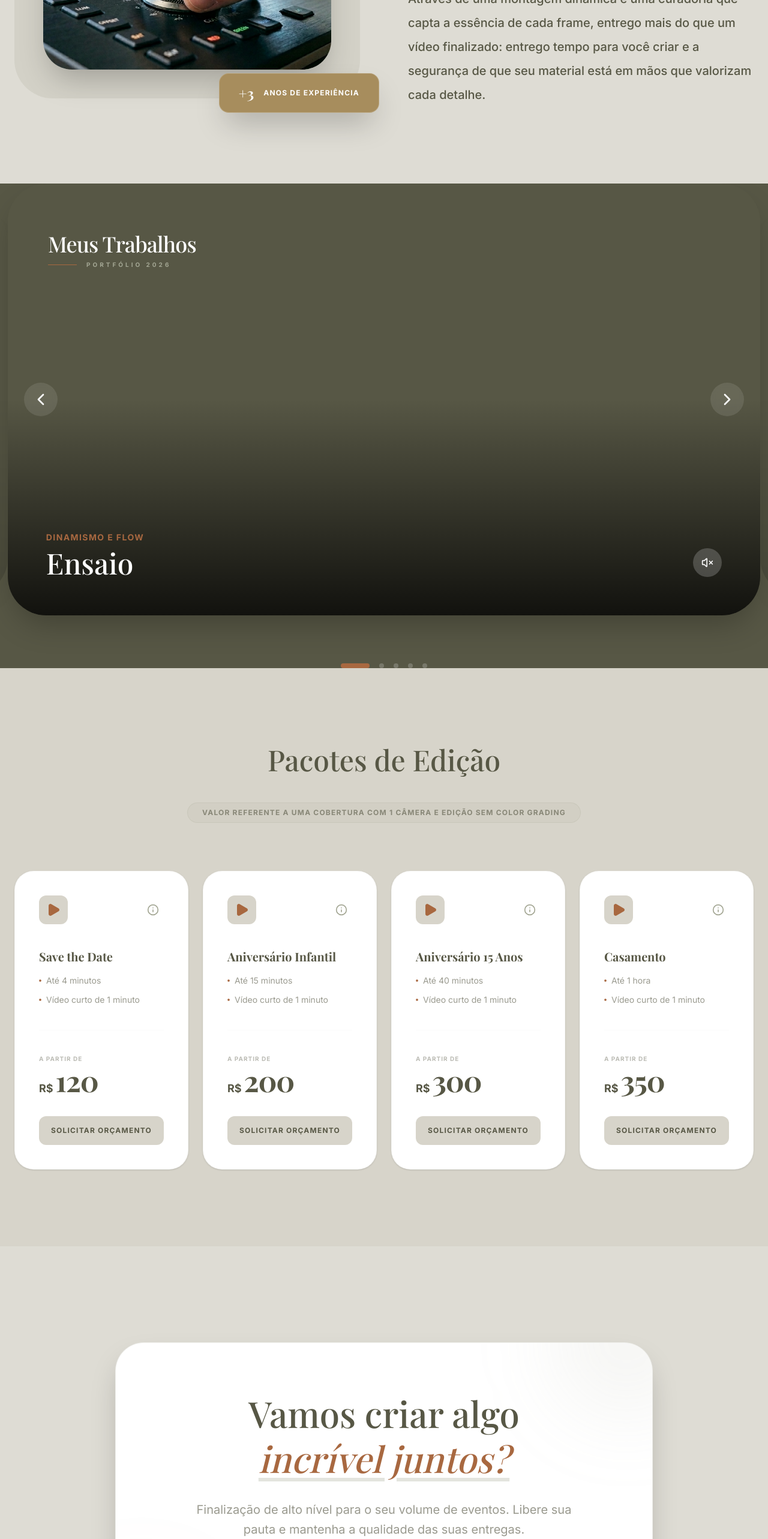
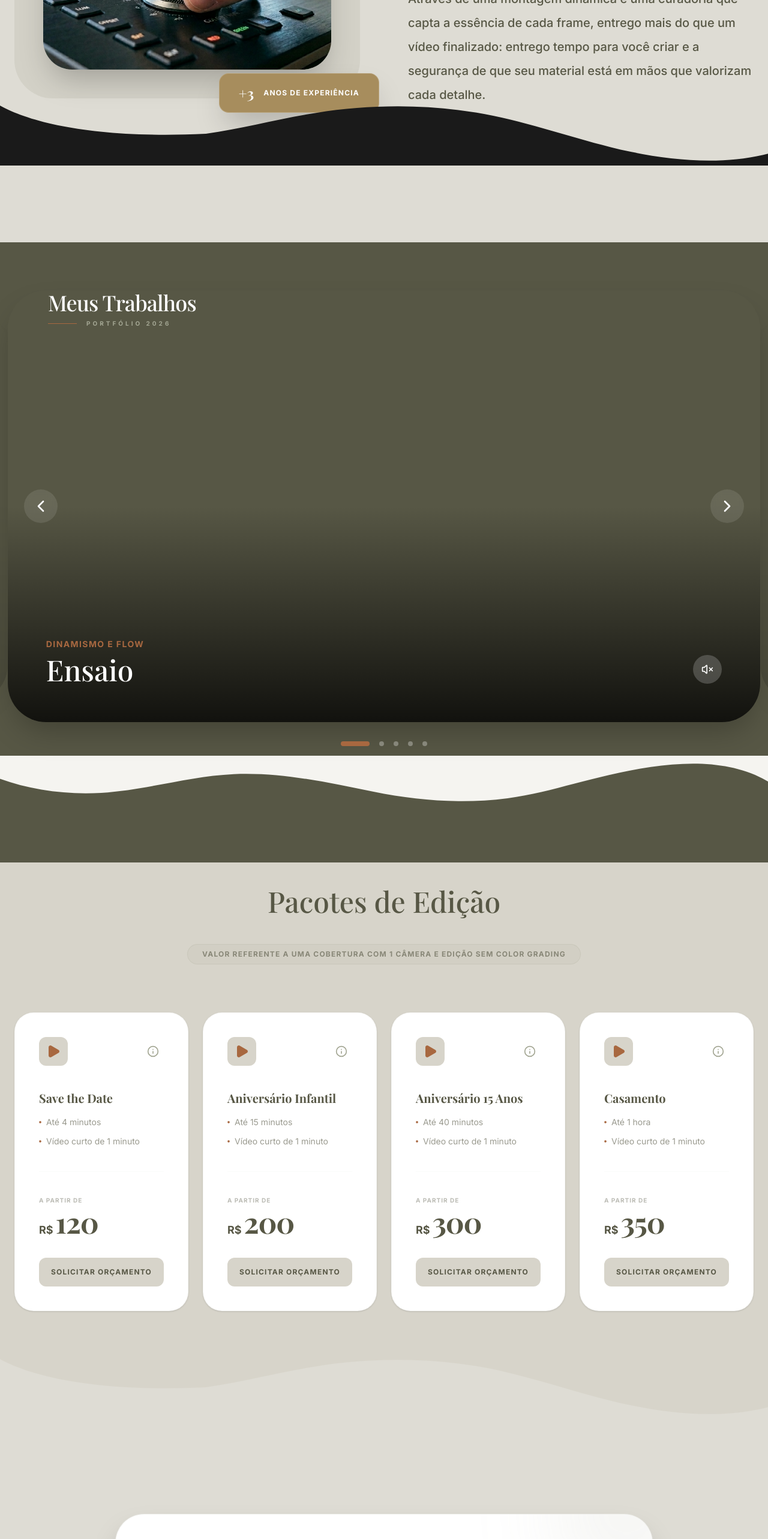
Before and after one commit to amfgyn/ArthurFrancoEditor, a React (Vite) app: page / in a window 1280 px wide. Shown: the part 1524-4090 px from the top of the page at 60% size. Built offline with nearby package versions, Linux system fonts and the light colour scheme; a web font is replaced by a local one.

Commit message:
Add files via upload

```diff
--- a/src/App.tsx
+++ b/src/App.tsx
@@ -462,10 +462,16 @@ export default function App() {
               </motion.div>
             </div>
           </div>
+          {/* Wave Divider Bottom - Sobre Mim → Portfólio */}
+          <div className="relative w-full overflow-hidden leading-none z-0" style={{ marginTop: '-2px' }}>
+            <svg className="relative block w-[calc(100%+1.3px)] h-[60px] md:h-[100px]" xmlns="http://www.w3.org/2000/svg" viewBox="0 0 1200 120" preserveAspectRatio="none">
+              <path d="M321.39,56.44c58-10.79,114.16-30.13,172-41.86,82.39-16.72,168.19-17.73,250.45-.39C823.78,31,906.67,72,985.66,92.83c70.05,18.48,146.53,26.09,214.34,3V120H0V0C49.1,35.3,153.28,66.86,321.39,56.44Z" fill="#1a1a1a"></path>
+            </svg>
+          </div>
         </section>
 
         {/* Section: Portfolio (Netflix style) */}
-        <section id="portfólio" ref={portfolioSectionRef} className="relative py-20 md:py-0 md:min-h-screen flex flex-col justify-center overflow-hidden bg-dark text-white">
+        <section id="portfólio" ref={portfolioSectionRef} className="relative flex flex-col overflow-hidden bg-dark text-white" style={{ paddingTop: '80px', paddingBottom: '80px' }}>
           {/* Título da Seção como Overlay Cinematográfico */}
           <div className="absolute top-10 left-6 md:top-20 md:left-20 z-30 pointer-events-none">
             <motion.div
@@ -558,22 +564,29 @@ export default function App() {
                 <ChevronRight size={32} />
               </button>
             </div>
+          </div>
 
-            {/* Pagination Dots */}
-            <div className="flex justify-center gap-4 mt-20">
+          {/* Pagination Dots - dentro da seção, abaixo do carrossel */}
+          <div className="flex justify-center gap-4 pt-8 pb-4 z-20 relative">
             {portfolioItems.map((_, i) => (
               <button
                 key={i}
                 onClick={() => setActiveIndex(i)}
-                  className={`transition-all duration-500 ${i === activeIndex ? 'w-12 h-2 bg-brand rounded-full' : 'w-2 h-2 bg-white/20 rounded-full'}`}
+                className={`transition-all duration-500 ${i === activeIndex ? 'w-12 h-2 bg-brand rounded-full' : 'w-2 h-2 bg-white/30 rounded-full hover:bg-white/60'}`}
               />
             ))}
           </div>
+
+          {/* Wave Divider Bottom - Portfólio → Planos */}
+          <div className="relative w-full overflow-hidden leading-none" style={{ marginBottom: '-2px' }}>
+            <svg className="relative block w-[calc(100%+1.3px)] h-[60px] md:h-[100px]" xmlns="http://www.w3.org/2000/svg" viewBox="0 0 1200 120" preserveAspectRatio="none">
+              <path d="M0,0V46.29c47.79,22.2,103.59,32.17,158,28,70.36-5.37,136.33-33.31,206.8-37.5C438.64,32.43,512.34,53.67,583,72.05c69.27,18,138.3,24.88,209.4,13.08,36.15-6,69.85-17.84,104.45-29.34C989.49,25,1113-14.29,1200,52.47V0Z" fill="#f5f4f0"></path>
+            </svg>
           </div>
         </section>
 
         {/* Section: Packages */}
-        <section id="planos" className="py-32 bg-off-white">
+        <section id="planos" className="pt-10 pb-0 bg-off-white relative">
           <div className="max-w-7xl mx-auto px-6">
             <div className="text-center mb-20">
               <h2 className="text-4xl md:text-5xl font-display font-medium mb-12 text-dark">Pacotes de Edição</h2>
@@ -644,6 +657,13 @@ export default function App() {
               ))}
             </div>
           </div>
+
+          {/* Wave Divider Bottom - Planos → CTA */}
+          <div className="relative w-full overflow-hidden leading-none mt-20" style={{ marginBottom: '-2px' }}>
+            <svg className="relative block w-[calc(100%+1.3px)] h-[60px] md:h-[100px]" xmlns="http://www.w3.org/2000/svg" viewBox="0 0 1200 120" preserveAspectRatio="none">
+              <path d="M321.39,56.44c58-10.79,114.16-30.13,172-41.86,82.39-16.72,168.19-17.73,250.45-.39C823.78,31,906.67,72,985.66,92.83c70.05,18.48,146.53,26.09,214.34,3V120H0V0C49.1,35.3,153.28,66.86,321.39,56.44Z" fill="#DEDCD4"></path>
+            </svg>
+          </div>
         </section>
 
         {/* Section: CTA Final */}
```
Lines whose indentation alone changed are shown as unchanged.
